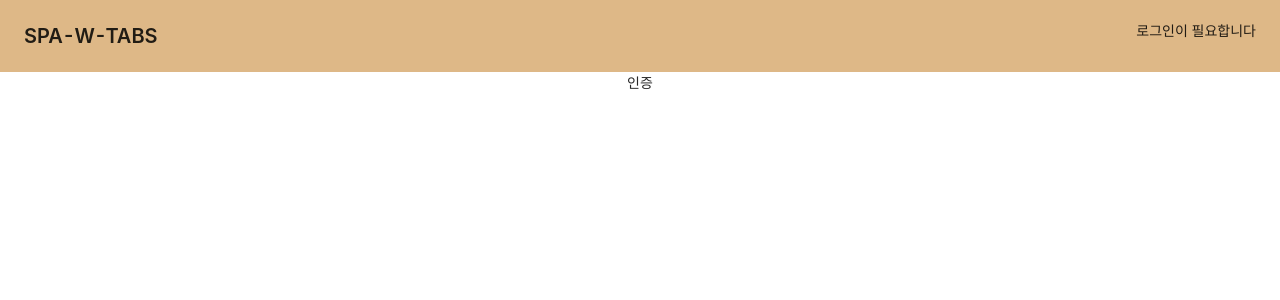
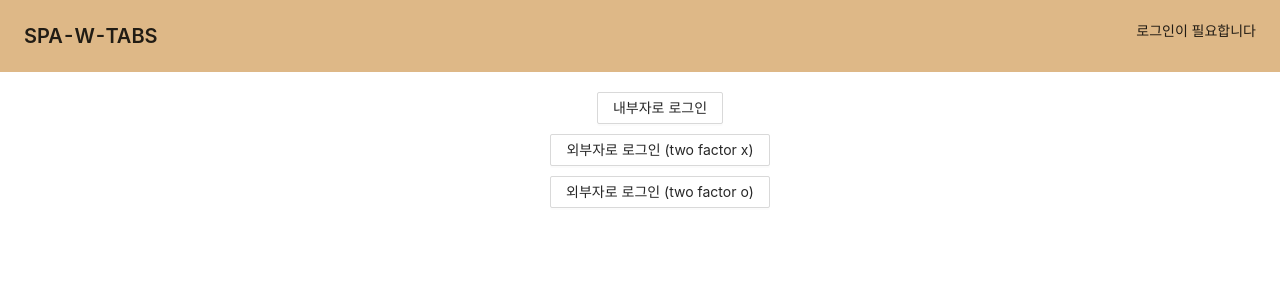
Before and after one commit to eunjung-jenny/SPA-with-TAB, a React (Create React App) app in the folder frontend/: page /login in a window 1280 px wide. Shown: the top 300 px of the page. Built offline with nearby package versions, Linux system fonts and the light colour scheme.

Commit message:
Auth 페이지 ui 구현

```diff
--- a/frontend/package.json
+++ b/frontend/package.json
@@ -6,7 +6,8 @@
     "antd": "4.15.4",
     "react": "^17.0.2",
     "react-dom": "^17.0.2",
-    "react-router-dom": "5.2.0"
+    "react-router-dom": "5.2.0",
+    "styled-components": "5.3.0"
   },
   "devDependencies": {
     "@testing-library/jest-dom": "^5.11.4",
@@ -18,6 +19,7 @@
     "@types/react": "^17.0.0",
     "@types/react-dom": "^17.0.0",
     "@types/react-router-dom": "5.1.7",
+    "@types/styled-components": "5.1.9",
     "@typescript-eslint/eslint-plugin": "4.22.1",
     "@typescript-eslint/parser": "4.22.1",
     "eslint-config-airbnb": "18.2.1",
--- /dev/null
+++ b/frontend/src/components/antd/MyButton.tsx
@@ -0,0 +1,6 @@
+import { Button, ButtonProps } from 'antd'
+import React from 'react'
+
+const MyButton = (props: ButtonProps) => <Button {...props} />
+
+export default MyButton
--- a/frontend/src/pages/Auth.tsx
+++ b/frontend/src/pages/Auth.tsx
@@ -1,5 +1,40 @@
-import React from 'react'
+import React, { useEffect } from 'react'
+import { useHistory } from 'react-router-dom'
+import styled from 'styled-components'
+import MyButton from '../components/antd/MyButton'
 
-const Auth: React.FC = () => <div>인증</div>
+const Container = styled.div`
+  ul {
+    list-style: none;
+    margin-top: 20px;
+    li {
+      margin-top: 10px;
+    }
+  }
+`
+
+const Auth: React.FC = () => {
+  const history = useHistory()
+
+  useEffect(() => {
+    history.push('/login')
+  }, [])
+
+  return (
+    <Container className="auth">
+      <ul>
+        <li>
+          <MyButton>내부자로 로그인</MyButton>
+        </li>
+        <li>
+          <MyButton>외부자로 로그인 (two factor x)</MyButton>
+        </li>
+        <li>
+          <MyButton>외부자로 로그인 (two factor o)</MyButton>
+        </li>
+      </ul>
+    </Container>
+  )
+}
 
 export default Auth
```
Also changed, not shown: 1 other file (tests, documents, lock files or other folders).
